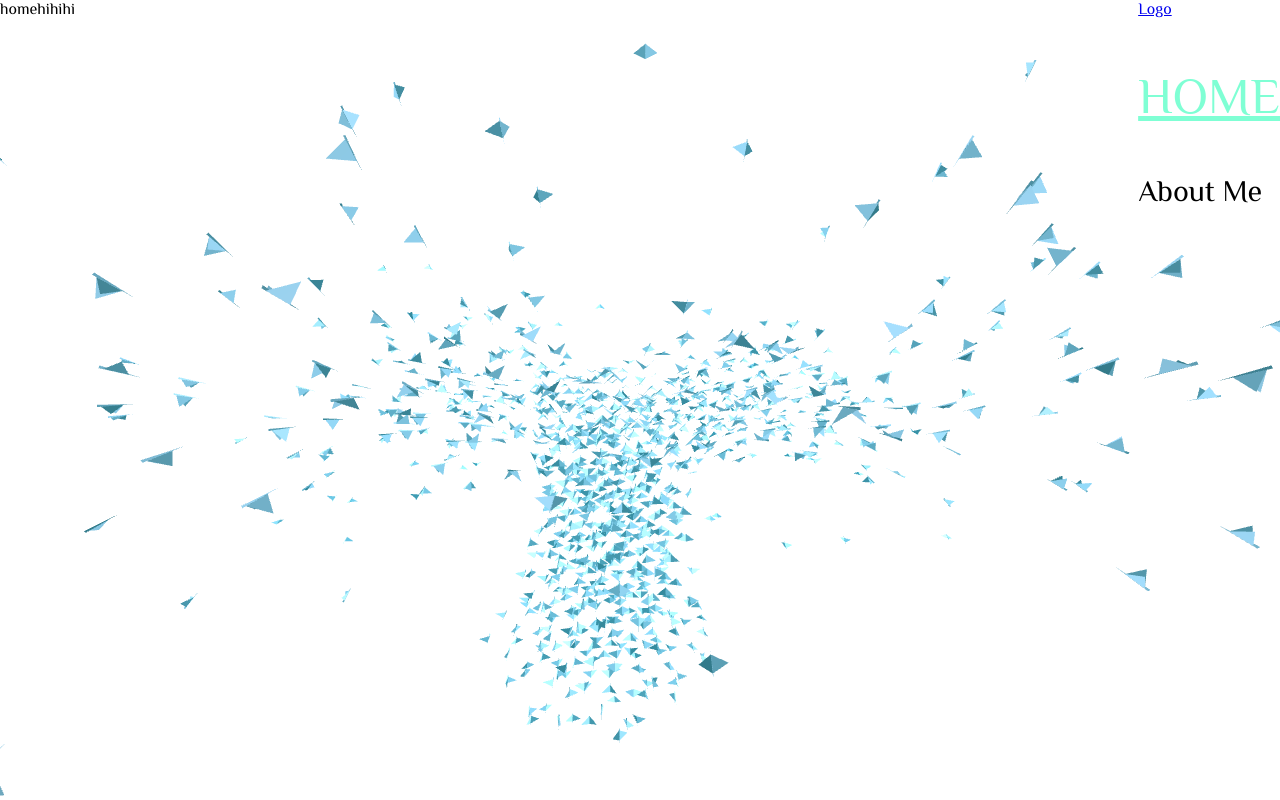
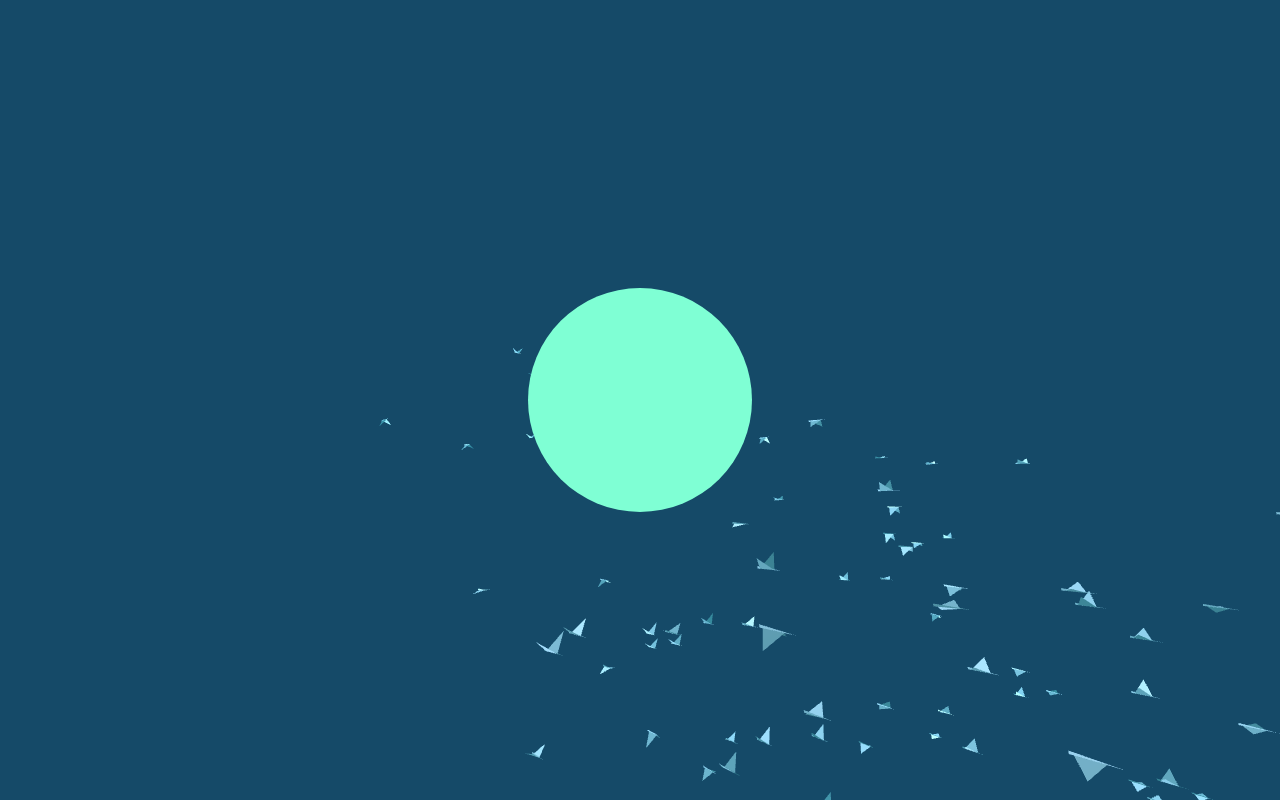
Before and after one commit to xmluozp/luozp.cn, a React (Create React App) app: page / in a window 1280 px wide. Built offline with nearby package versions, Linux system fonts and the light colour scheme.

Commit message:
animation of switch pages

```diff
--- a/src/index.js
+++ b/src/index.js
@@ -1,7 +1,7 @@
 import React from 'react';
 import ReactDOM from 'react-dom';
 import './index.scss';
-import App from './pages/App.jsx';
+import App from './pages/App';
 import * as serviceWorker from './serviceWorker';
 import { BrowserRouter as Router } from "react-router-dom";
 
--- a/src/pages/AboutMe/AboutMe.jsx
+++ b/src/pages/AboutMe/AboutMe.jsx
@@ -8,6 +8,8 @@ export default (props) => {
             <div className="animation_title">This is about me title</div>
             about me
             <br/>hj
+
+            <div className="test3d"></div>
         </div>
     );
 }
--- a/src/pages/App.jsx
+++ b/src/pages/App.jsx
@@ -1,12 +1,10 @@
 import React, { useState } from 'react';
 import styles from './App.module.scss';
-import './App.scss';
 import { Link, Route, withRouter } from 'react-router-dom';
-// import ReactCSSTransitionGroup from "react-addons-css-transition-group";
 import { TransitionGroup, CSSTransition } from 'react-transition-group';
 import Home from './Home/Home';
 import AboutMe from './AboutMe/AboutMe';
-
+import TechStack from './TechStack/TechStack';
 
 
 function App(props) {
@@ -29,20 +27,37 @@ function App(props) {
   // Main JSX
   return (
 
+
     <>
 
       {/* header */}
-      <header className={styles.header}>
-        <div className={styles.box}>
-          <Link to="/"><div className={styles.boxleft}>Logo</div></Link>
-          <div className={styles.boxright}>
-            <AnimationLink to="/" lock={navLocks} >
-              <p>HOME</p>
-            </AnimationLink>
-            <AnimationLink to="/aboutme" lock={navLocks} >
-              <p>About Me</p>
-            </AnimationLink>
+
+      <header className={`${styles.header} ${location.pathname === '/' ? styles.nav_avatar : styles.nav_side}`}>
+
+        <AnimationLink to={location.pathname === '/' ? "/aboutme" : "/"} lock={navLocks} >
+          <div className={styles.avatar}>
+
           </div>
+        </AnimationLink>
+
+        <div className={styles.navitems}>
+          <ul>
+            <li>
+              <AnimationLink to="/" lock={navLocks} >
+                <p>HOME</p>
+              </AnimationLink>
+            </li>
+            <li>
+              <AnimationLink to="/aboutme" lock={navLocks} >
+                <p>About Me</p>
+              </AnimationLink>
+            </li>
+            <li>
+              <AnimationLink to="/techstack" lock={navLocks} >
+                <p>Tech Stack</p>
+              </AnimationLink>
+            </li>
+          </ul>
         </div>
       </header>
 
@@ -51,6 +66,7 @@ function App(props) {
 
         <AnimationRoute path="/" exact component={Home} onLock={handleLockNav} onUnlock={handleUnlockNav} />
         <AnimationRoute path="/aboutme" exact component={AboutMe} onLock={handleLockNav} onUnlock={handleUnlockNav} />
+        <AnimationRoute path="/techstack" exact component={TechStack} onLock={handleLockNav} onUnlock={handleUnlockNav} />
 
       </section>
     </>
@@ -61,7 +77,6 @@ export default withRouter(App);
 
 
 //---------------------------------Wrapper for animation
-
 // Animation for switch pages
 const AnimationRoute = withRouter((props) => {
 
@@ -69,12 +84,12 @@ const AnimationRoute = withRouter((props) => {
     <TransitionGroup>
       <CSSTransition
         classNames="slide-in"
-        timeout={2000}
+        timeout={500}
         key={props.location.pathname}
         unmountOnExit
         onExit={props.onLock}
         onExited={props.onUnlock}
-
+        appear={true}
       >
         <div className={props.location.pathname} data-path={props.location.pathname}>
           <Route {...props} />
--- a/src/pages/App.module.scss
+++ b/src/pages/App.module.scss
@@ -1,28 +1,170 @@
-.header{
-    position: absolute;
-    top: 0px;
-    right: 0px;
+$animation_time_page: 500ms;
+
+// navigation bar
+
+.header {
+  position: fixed;
+}
+
+// ============animation of nav
+.avatar {
+  background-color: aquamarine;
+}
+.navitems {
+  display: block;
+  overflow: hidden;
+  height: 30rem;
+}
+.nav_avatar {
+  transition: top $animation_time_page ease-out, left $animation_time_page ease-in;
+  transition-delay:1s;
+  top: calc(50vh - 7rem);
+  left: calc(50vw - 7rem);
+
+  .avatar {
+    transition: all $animation_time_page ease-out;
+    transition-delay:1s;
+    height: 14rem;
+    width: 14rem;
+    border-radius: 7rem;
+  }
+  .navitems {
+    transition-delay: $animation_time_page;
+    transition: all 1s ease-out;
+    height: 0px;
+  }
+}
+.nav_side {
+
+  transition: top $animation_time_page ease-in, left $animation_time_page ease-out;
+  transition-delay: $animation_time_page;
+  top: 6rem;
+  left: calc(100vw - 16rem);
+
+  .avatar {
+    transition: all $animation_time_page ease-out;
+    height: 6rem;
+    width: 6rem;
+    border-radius: 3em;
+  }
+  .navitems {
+    transition: all 1s ease-out;
+    transition-delay: $animation_time_page * 2;
+  }
+}
+
+/* ============ z-index */
+.header {
+  z-index: 1000;
+}
+
+.main {
+  z-index: 100;
+}
+
+.linkselected {
+  text-decoration: underline;
+  font-size: 2.5rem;
+  color: aquamarine;
+  transition: all $animation_time_page ease-in-out;
+//   animation-name: animation_tv_fade;
+//   animation-duration: 4s;
+
+  display:block;
+}
+
+.linkregular {
+  text-decoration: none;
+  font-size: 2rem;
+  color: black;
+  transition: all $animation_time_page ease-in-out;
 }
 
 
+.main {
+  perspective: calc(200vh);
+}
 
-/* z-index */
-.header{ z-index: 1000;}
+:global {
 
 
-.main{ z-index: 100;}
+    @keyframes animation_tv_fade {
+        10%   {transform:scale(1, 0.002);}
+        35%  {transform: scale(0.2, 0.002);
+            opacity: 1}
+
+        50%  {transform: scale(0.2, 0.002);
+            opacity: 0}
+        85%{transform: scale(1, 0.002);
+            opacity: 1}
+        100% {transform: scale(1, 1)}
+    }
 
 
-.linkselected{
-    text-decoration: underline;
-    font-size: 50px;
-    color: aquamarine;
-    transition: all 1000ms ease-in-out;
+  .page_container {
+    position: fixed;
+    height: 100vh;
+    width: 100vw;
+    overflow: auto;
+    transform-style: preserve-3d;
+  }
+
+  /* slide animation */
+  .slide-in-appear {
+    transform-style: preserve-3d;
+    transform: translate3D(0vw, 50vh, 50vh) rotateX(90deg);
+    transition: all $animation_time_page/2 ease-out;
+    opacity: 0;
+    // & means .slide-in-appear.slide-in-appear-active.  if you have a space like "& .slidexxxx" it will be ".xxx .slidexxxx"
+    &.slide-in-appear-active {
+      opacity: 1;
+      transition: all $animation_time_page/2 ease-out;
+      transform: translate3D(0, 0, 0) rotateY(0deg);
+      .page_container {
+        transition: all $animation_time_page/2 ease-out;
+        transform: scale(.9, .9);
+      }
+    }
+  }
+  .slide-in-appear-done {
+    .page_container {
+        transition: all $animation_time_page/2 ease-out;
+        transform: scale(1, 1);
+    }
+  }
+  .slide-in-enter {
+    transform-style: preserve-3d;
+    transform: translate3D(-50%, 50vh, -50vh) rotateX(90deg);
+    transition: all $animation_time_page/2 ease-out;
+    opacity: 1;
+    width:100%;
+    height: 100%;
+    position: absolute;
+    z-index: 500;
+    &.slide-in-enter-active {
+      opacity: 1;
+      transition: all $animation_time_page/2 ease-out;
+      transform: translate3D(0, 0, 0) rotateX(0deg);
+      .page_container {
+        transition: all $animation_time_page/2 ease-out;
+        transform: scale(.9, .9);
+      }
+    }
+  }
+  .slide-in-enter-done {
+    .page_container {
+        transition: all $animation_time_page/2 ease-out;
+        transform: scale(1, 1);
+    }
+  }
+
+  .slide-in-exit {
+    transform-style: preserve-3d;
+    transform: translate3D(0, 0, 0) rotateX(0deg);
+    transition: all $animation_time_page ease-out;
+    &.slide-in-exit-active {
+      opacity: 0;
+      transform: translate3D(100vh, 150vh, 0vh) rotateX(-90deg);
+    }
+  }
 }
-
-.linkregular{
-    text-decoration: none;
-    font-size: 30px;
-    color: black;
-    transition: all 1000ms ease-in-out;
-}
--- a/src/pages/App.scss
+++ /dev/null
@@ -1,54 +0,0 @@
-.page_container {
-  position: fixed;
-  height: 100vh;
-  width: 100vw;
-  overflow: auto;
-}
-/* z-index */
-
-/* slide effect */
-.slide-in-appear {
-  transform: translate3D(100%, 0, 0);
-  transition: all 1000ms ease-in-out;
-
-  // & means .slide-in-appear.slide-in-appear-active.  if you have a space like "& .slidexxxx" it will be ".xxx .slidexxxx"
-  &.slide-in-appear-active {
-    transform: translate3D(0, 0, 0);
-  }
-}
-
-.slide-in-enter {
-  transform: translate3D(100%, 0, 0);
-  transition: all 1000ms ease-in-out;
-
-  // Title enter
-  .animation_title {
-    opacity: 0.1;
-    transition: all 1000ms ease-in-out;
-    transition-delay: 1s;
-    color: #ffffff;
-  }
-
-  &.slide-in-enter-active {
-    .animation_title {
-      opacity: 1;
-      color: #000000;
-    }
-    transform: translate3D(0, 0, 0);
-  }
-}
-
-.slide-in-exit {
-  position: absolute;
-  left: 0;
-  top: 0;
-  opacity: 1;
-  transform: translate3D(0, 0, 0);
-  transition: all 1000ms ease-in-out;
-
-  &.slide-in-exit-active {
-
-    opacity: 0.01;
-    transform: translate3D(-100%, 0, 0);
-  }
-}
--- a/src/pages/Home/Home.jsx
+++ b/src/pages/Home/Home.jsx
@@ -1,6 +1,6 @@
 import React, { useState, useEffect, useRef } from 'react';
 import styles from './Home.module.scss';
-
+import { Link, Route, withRouter } from 'react-router-dom';
 
 export default (props) => {
 
@@ -18,8 +18,8 @@ export default (props) => {
           colorMode: "lerp",
           birdSize: 1,
           wingSpan: 27.00,
-          alignment: 26.00,
-          quantity: 5.00,
+          alignment: 100.00,
+          quantity: 4.00,
           backgroundAlpha: 0.00,
         }))
     }
@@ -30,9 +30,6 @@ export default (props) => {
 
   return (
     <div className="page_container">
-      home
-
-            <code>hihihi</code>
       <div ref={myRef} className={styles.background}></div>
     </div>
 
--- a/src/pages/Home/Home.module.scss
+++ b/src/pages/Home/Home.module.scss
@@ -1,10 +1,17 @@
 .testColor{
     background-color: aqua;
+
 }
+.link{
+    position: absolute;
+    z-index: 100}
 .background{
     position: fixed;
     top: 0px;
     left:0px;
     bottom: 0px;
     right:0px;
+    z-index: 0;
+    height: 100vh;
+    background-color: rgb(21, 74, 104);
 }
--- a/src/pages/TechStack/TechStack.jsx
+++ b/src/pages/TechStack/TechStack.jsx
@@ -3,8 +3,16 @@ import styles from './TechStack.module.scss';
 
 export default (props) => {
     return (
-        <div className={styles.testColor}>
-            about me
+        <div className={`${styles.testColor} page_container`}>
+            <div className="animation_title">This is about me title</div>
+            tech stack
+
+            <br/><br/><br/><br/><br/><br/><br/><br/><br/><br/><br/><br/><br/><br/>tech stack
+            <br/><br/><br/><br/><br/><br/><br/><br/><br/><br/><br/><br/><br/><br/><br/>tech stack
+            <br/><br/><br/><br/><br/><br/><br/><br/><br/><br/><br/><br/><br/><br/><br/>tech stack
+            <br/><br/><br/><br/><br/><br/><br/><br/><br/><br/><br/><br/><br/><br/><br/>tech stack
+            <br/><br/><br/><br/><br/><br/><br/><br/><br/><br/><br/><br/><br/><br/><br/>tech stack
+            <br/>
         </div>
     );
 }
--- a/src/pages/TechStack/TechStack.module.scss
+++ b/src/pages/TechStack/TechStack.module.scss
@@ -0,0 +1,3 @@
+.testColor{
+    background-color: burlywood;
+}
```
